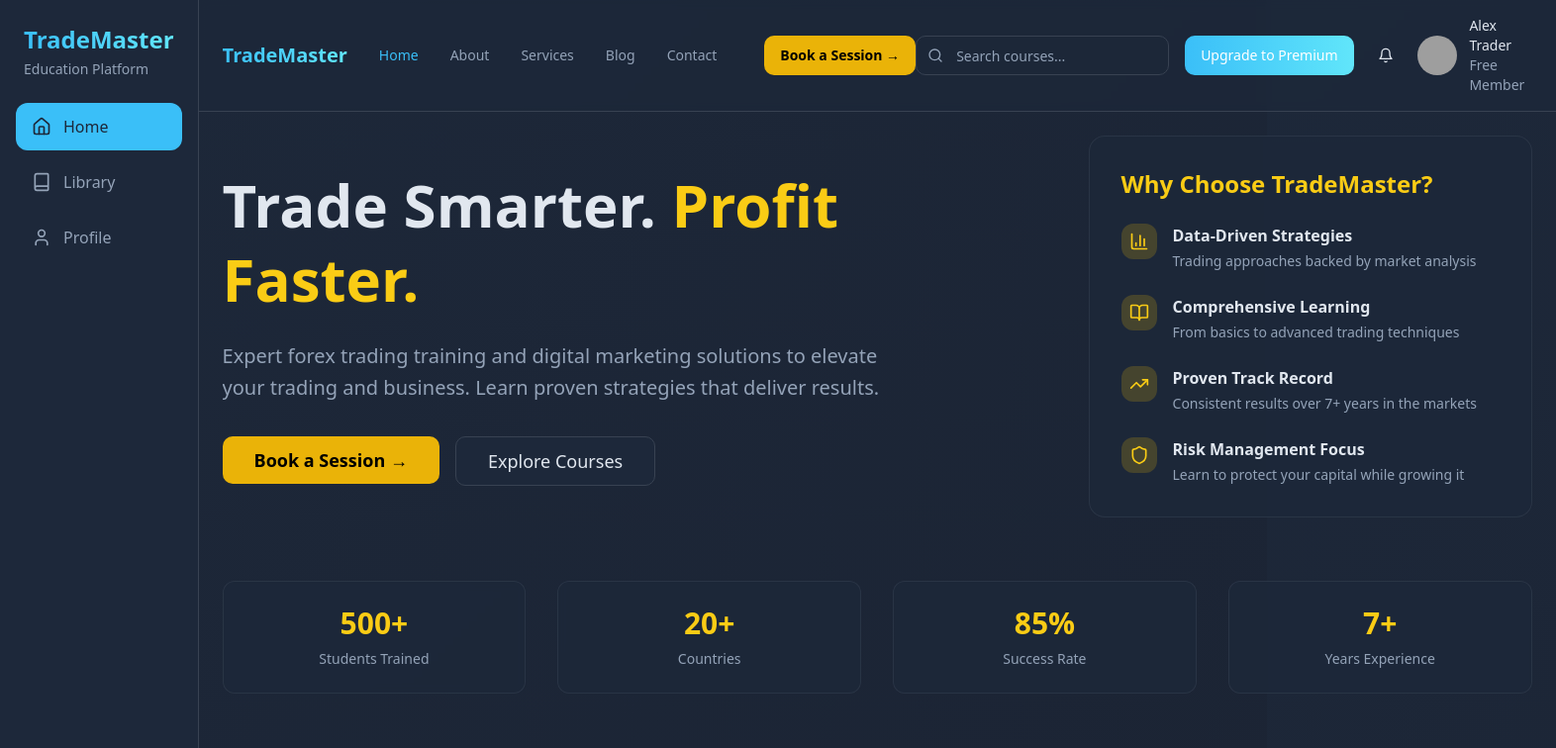
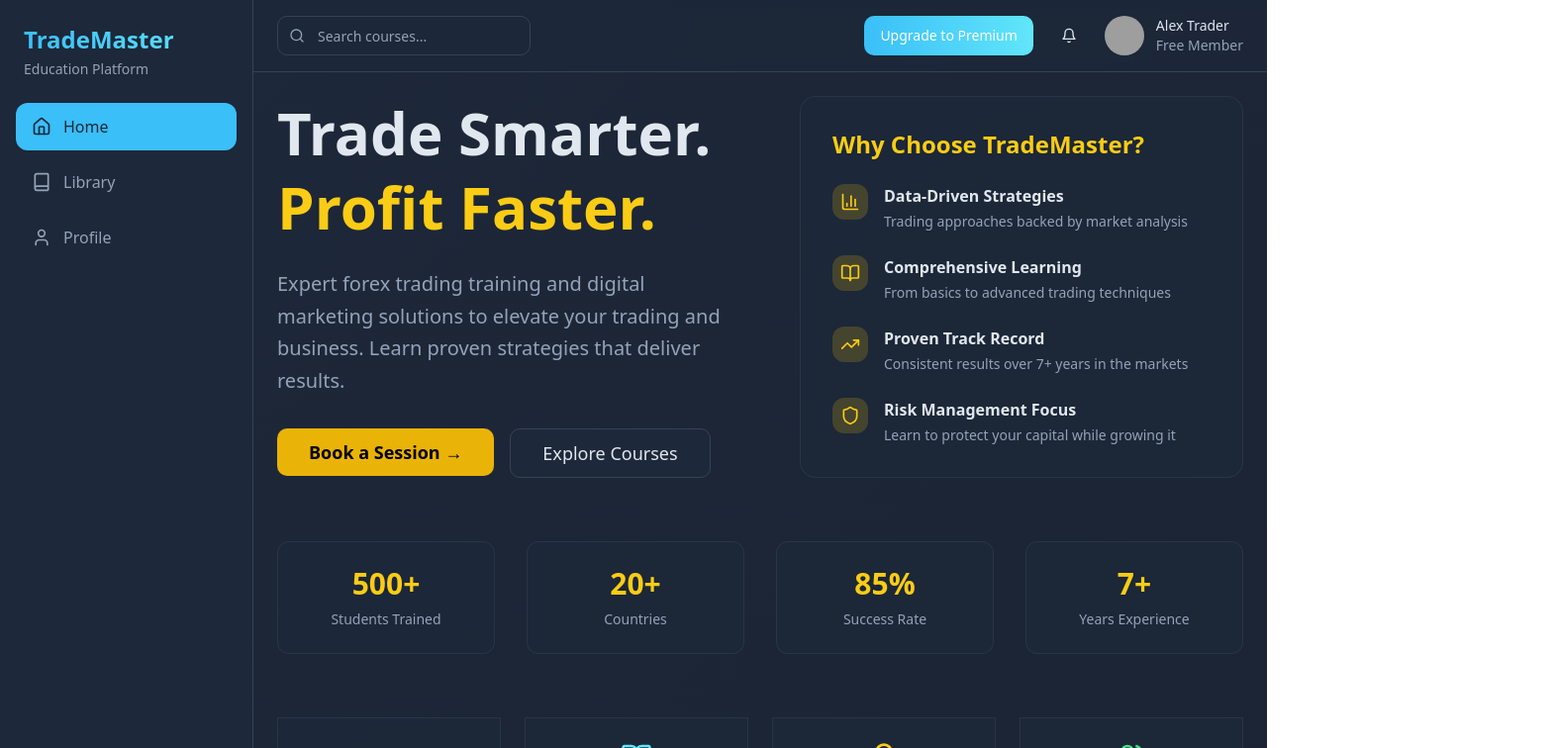
Before and after one commit to TrioTradez/trio-tradez, a React (Vite) app: page /login in a window 1280 px wide. Both pictures are taken after typing "name@example.com", "Sample123" into the empty fields and a click on the button "Sign In". Shown: the top 756 px of the page at 99% size, 1572 px wide, since content can reach past the window. Built offline with nearby package versions, Linux system fonts and the light colour scheme; grey boxes are pictures that could not be loaded.

Commit message:
Refactor: Implement sidebar and navbar
Integrate the sidebar and navbar components into the application layout for consistent navigation.

```diff
--- a/src/components/Header.tsx
+++ b/src/components/Header.tsx
@@ -5,7 +5,6 @@ import { useAuthStore } from '../store/authStore';
 import { Button } from './ui/button';
 import { Input } from './ui/input';
 import { Avatar, AvatarFallback, AvatarImage } from './ui/avatar';
-import { Navbar } from './Navbar';
 
 export const Header: React.FC = () => {
   const { user } = useAuthStore();
@@ -13,13 +12,6 @@ export const Header: React.FC = () => {
   return (
     <header className="border-b border-border bg-card/50 backdrop-blur-sm">
       <div className="flex items-center justify-between px-6 py-4">
-        <div className="flex items-center gap-8">
-          <div className="flex items-center gap-2">
-            <h1 className="text-xl font-bold gradient-text">TradeMaster</h1>
-          </div>
-          <Navbar />
-        </div>
-
         <div className="flex items-center gap-4">
           <div className="relative">
             <Search className="absolute left-3 top-1/2 transform -translate-y-1/2 text-muted-foreground w-4 h-4" />
@@ -28,7 +20,9 @@ export const Header: React.FC = () => {
               className="pl-10 bg-background/50 w-64"
             />
           </div>
+        </div>
 
+        <div className="flex items-center gap-4">
           {!user?.isPremium && (
             <Button variant="outline" className="bg-gradient-to-r from-primary to-accent text-white border-0">
               Upgrade to Premium
--- a/src/components/Layout.tsx
+++ b/src/components/Layout.tsx
@@ -3,6 +3,7 @@ import React from 'react';
 import { useAuthStore } from '../store/authStore';
 import { Sidebar } from './Sidebar';
 import { Header } from './Header';
+import { Navbar } from './Navbar';
 
 interface LayoutProps {
   children: React.ReactNode;
@@ -12,7 +13,19 @@ export const Layout: React.FC<LayoutProps> = ({ children }) => {
   const { isAuthenticated } = useAuthStore();
 
   if (!isAuthenticated) {
-    return <div className="min-h-screen">{children}</div>;
+    return (
+      <div className="min-h-screen">
+        <header className="border-b border-border bg-card/50 backdrop-blur-sm">
+          <div className="flex items-center justify-between px-6 py-4">
+            <div className="flex items-center gap-2">
+              <h1 className="text-xl font-bold gradient-text">TradeMaster</h1>
+            </div>
+            <Navbar />
+          </div>
+        </header>
+        <main>{children}</main>
+      </div>
+    );
   }
 
   return (
```
